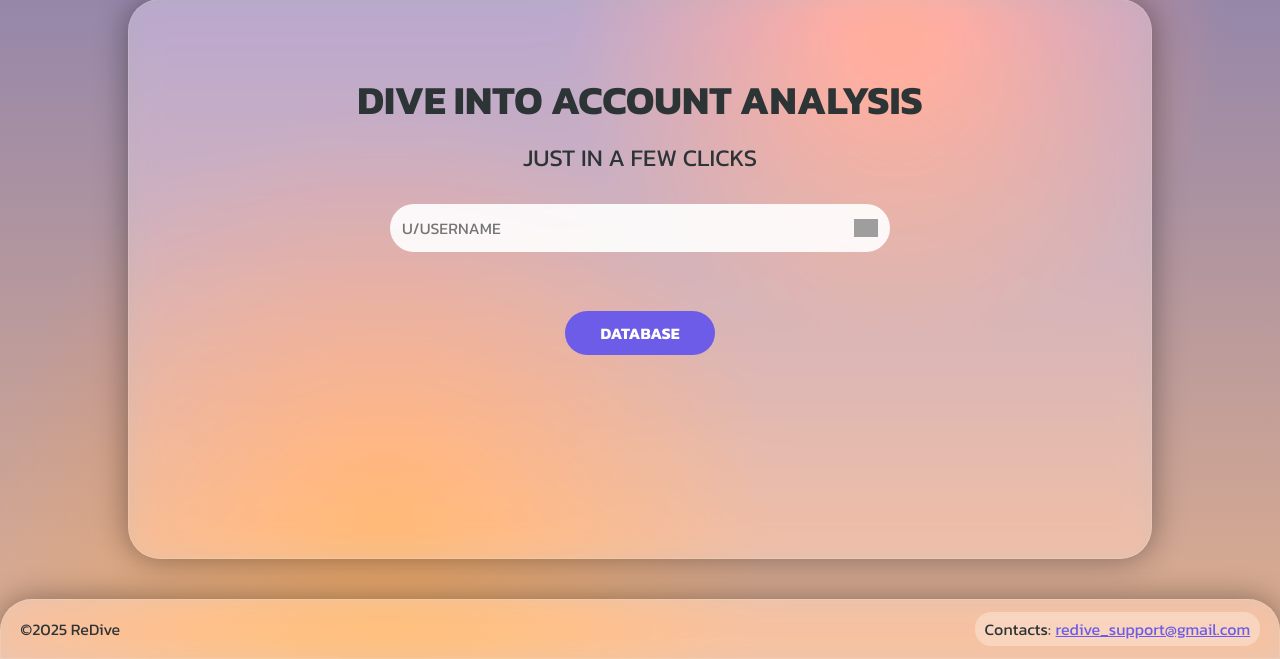
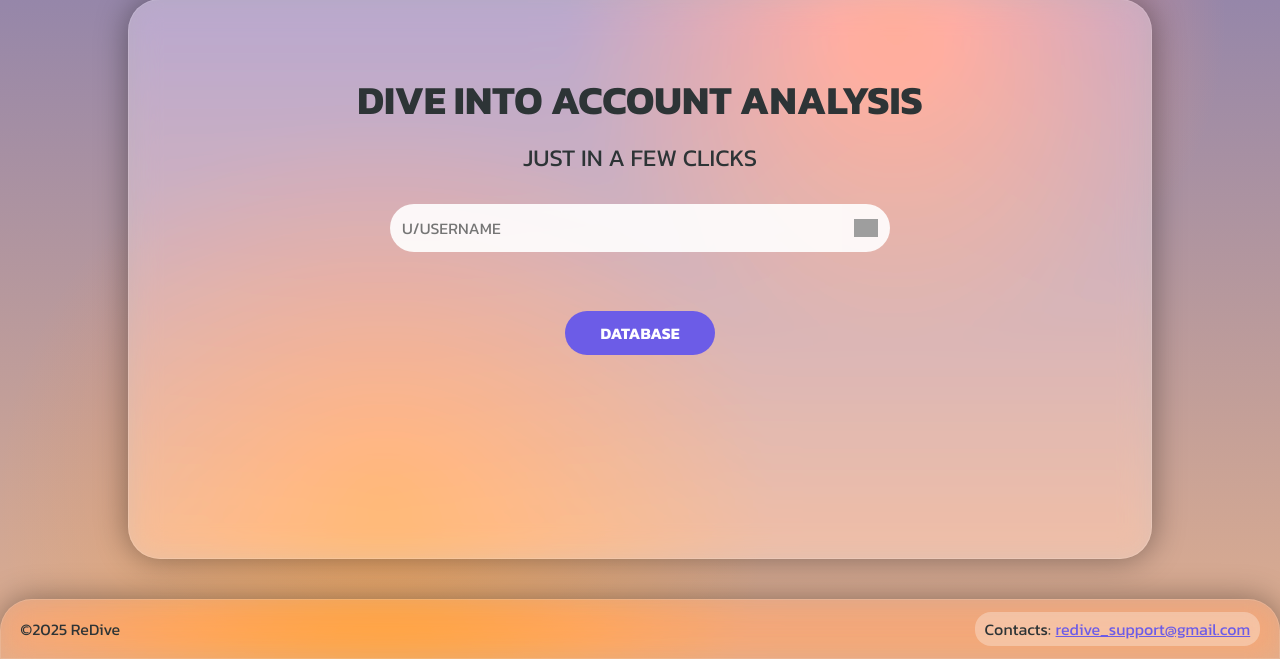
Before and after one commit to kyrylo-om/ReDive, a Django app: page / in a window 1280 px wide. Shown: the part 141-800 px from the top of the page. Run offline with Django 5.2, Linux system fonts and the light colour scheme; grey boxes are pictures that could not be loaded.

Commit message:
Update common.css

```diff
--- a/static/css/common.css
+++ b/static/css/common.css
@@ -69,12 +69,12 @@ body {
 }
 
 .footer {
-    color: var(--text-color);
-    background-color: var(--container-bg);
-
     backdrop-filter: blur(15px) saturate(160%);
     -webkit-backdrop-filter: blur(15px) saturate(160%);
     border: 1px solid rgba(255, 255, 255, 0.125);
+
+    color: var(--text-color);
+    background-color: var(--footer-bg);
 
     box-shadow: 0 0 2rem rgba(0, 0, 0, 0.4);
     display: flex;
```
